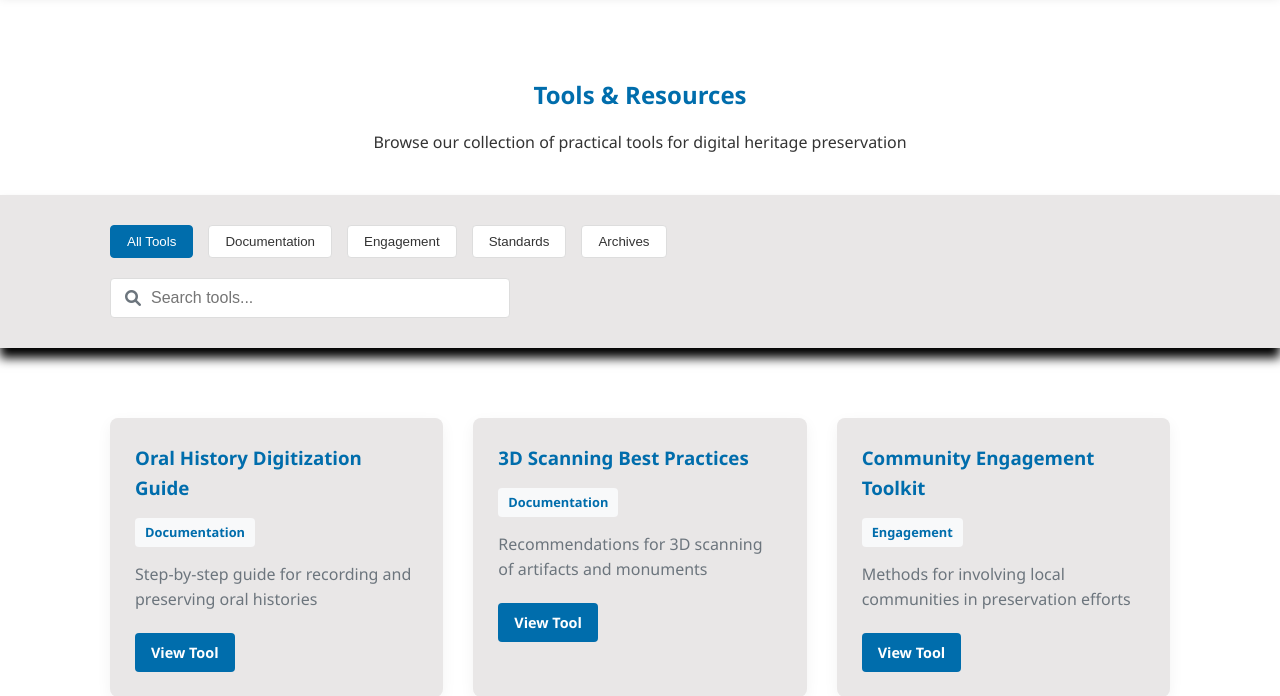
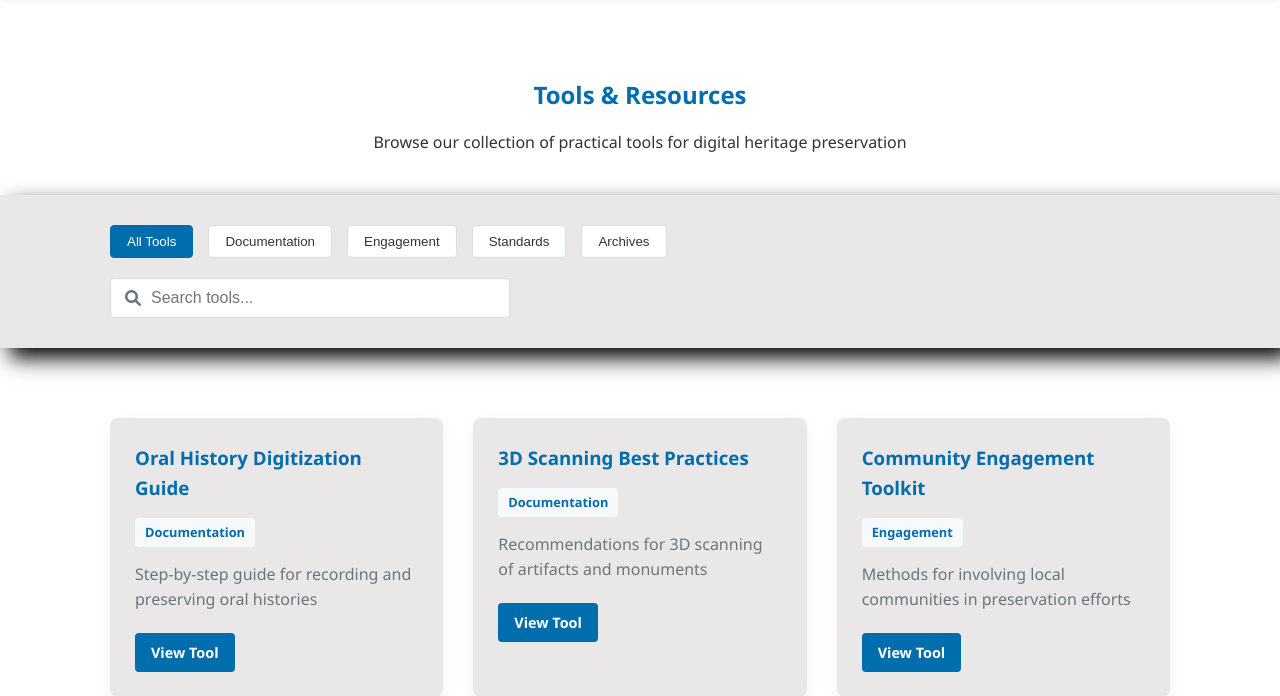
Before and after one commit to Average-Programmer123/Project-Sampada-Archives-prototype-, a Flask app: page /tools in a window 1280 px wide. Shown: the part 187-883 px from the top of the page. Run offline with Flask 3, Linux system fonts and the light colour scheme.

Commit message:
Update tools.html

```diff
--- a/templates/tools.html
+++ b/templates/tools.html
@@ -10,7 +10,7 @@
     </div>
 </section>
 
-<section class="tools-filter" style="position:sticky; top:182px; z-index:99; box-shadow:0px 10px 10px black">
+<section class="tools-filter" style="position:sticky; top:182px; z-index:99; box-shadow:10px 10px 20px black">
     <div class="container">
         <div class="filter-options">
             <button class="filter-btn active" data-filter="all">All Tools</button>
```
